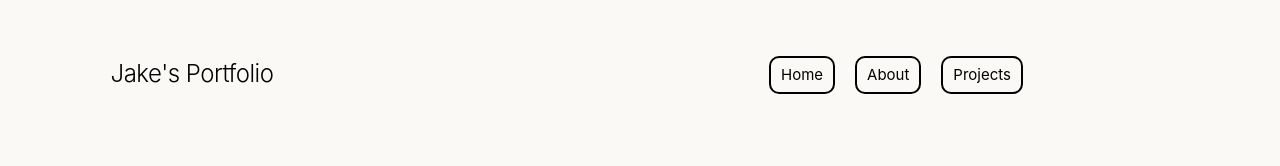
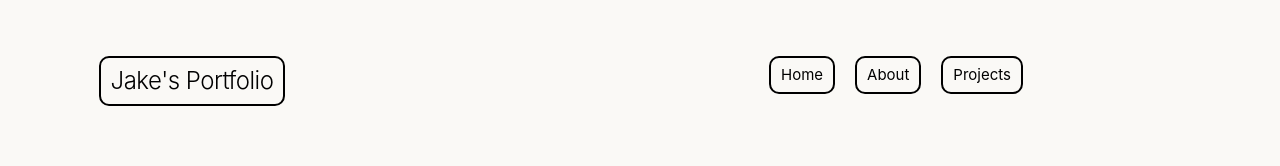
Before and after one commit to jgarcia4444/portfolio, a React (Create React App) app: page / in a window 1280 px wide. Shown: the top 166 px of the page. Built offline with nearby package versions, Linux system fonts and the light colour scheme.

Commit message:
Gave the same styling to the nav-title.

```diff
--- a/src/components/NavBar.js
+++ b/src/components/NavBar.js
@@ -5,7 +5,11 @@ import '../styles/NavBar.css';
 const NavBar = (props) => {
     return (
         <div className="navbar">
-            <h5 className="nav-title">Jake's Portfolio</h5>
+            <h5 className="nav-title">
+                <Link className="nav-item" to="/">
+                    Jake's Portfolio
+                </Link>
+            </h5>
             <ul className="nav-items-container">
                 <li className="nav-item">
                     <Link className="nav-links" to="/">Home</Link>
--- a/src/styles/NavBar.css
+++ b/src/styles/NavBar.css
@@ -7,6 +7,16 @@
     display: inline-block;
     margin-left: 0;
     margin-right: 5%;
+}
+
+.nav-title>.nav-item {
+    text-decoration: none;
+    color: black;
+}
+
+.nav-title:hover {
+    cursor: pointer;
+    color: white;
 }
 
 .nav-items-container {
@@ -36,7 +46,6 @@
 
 .nav-links:hover, .nav-item:hover {
     color: white;
-    font-weight: bold;
 }
 
 .nav-item::before {
```
